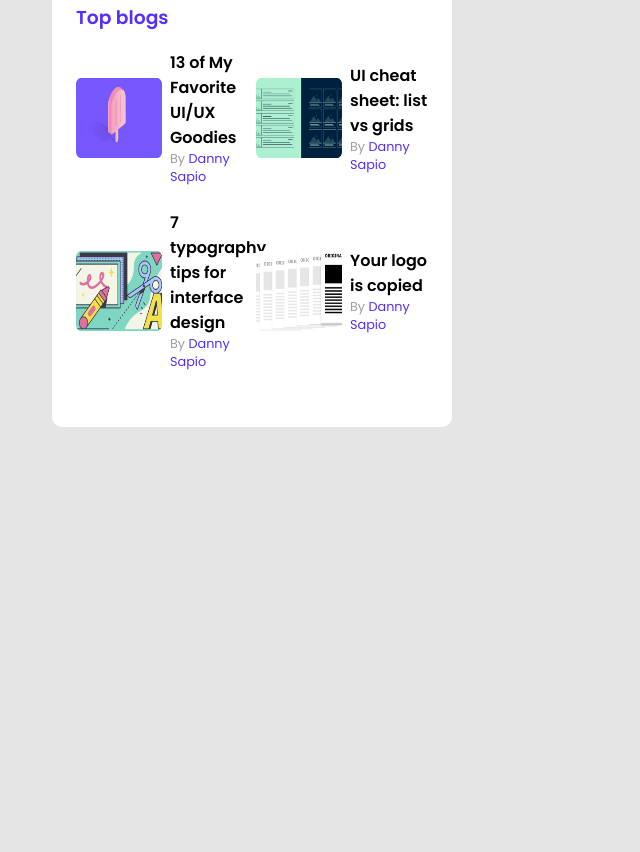
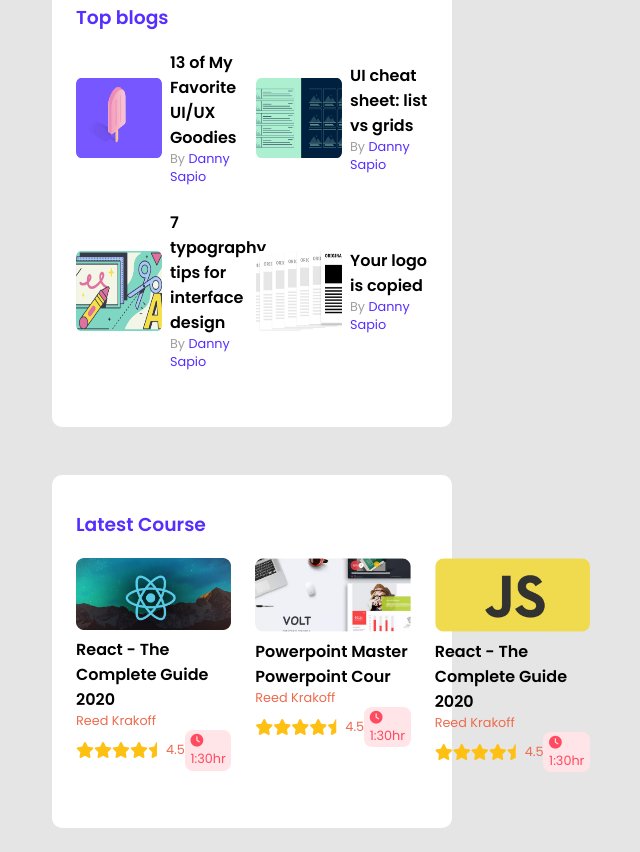
Before and after one commit to Asif419/leader-board, a plain HTML site: page index.html in a window 1280 px wide. Shown: the part 260-1112 px from the top of the page, without its empty margins (388-1028 px from the left). Before the commit the page ends 800 px from the top, so only its background shows below. Drawn offline with Linux system fonts and the light colour scheme.

Commit message:
latest-course complete

```diff
--- a/index.html
+++ b/index.html
@@ -114,6 +114,61 @@
                 </div>
             </div>
         </section>
+        <section class="latest-course">
+            <div class="latest-course-container">
+                <h3>Latest Course</h3>
+                <div class="courses">
+                    <div class="course">
+                        <img src="images/courses/course-1.png" alt="course-1">
+                        <h4>React - The Complete Guide 2020</h4>
+                        <p>Reed Krakoff</p>
+                        <div>
+                            <div>
+                                <i class="fa-sharp fa-solid fa-star star"></i>
+                                <i class="fa-sharp fa-solid fa-star star"></i>
+                                <i class="fa-sharp fa-solid fa-star star"></i>
+                                <i class="fa-sharp fa-solid fa-star star"></i>
+                                <i class="fa-sharp fa-solid fa-star-half star"></i>
+                            </div>
+                            <p>4.5</p>
+                            <p class="time"><i class="fa-sharp fa-solid fa-clock"></i> 1:30hr</p>
+                        </div>
+                    </div>
+                    <div class="course">
+                        <img src="images/courses/course-2.png" alt="course-2">
+                        <h4>Powerpoint Master Powerpoint Cour</h4>
+                        <p>Reed Krakoff</p>
+                        <div>
+                            <div>
+                                <i class="fa-sharp fa-solid fa-star star"></i>
+                                <i class="fa-sharp fa-solid fa-star star"></i>
+                                <i class="fa-sharp fa-solid fa-star star"></i>
+                                <i class="fa-sharp fa-solid fa-star star"></i>
+                                <i class="fa-sharp fa-solid fa-star-half star"></i>
+                            </div>
+                            <p>4.5</p>
+                            <p class="time"><i class="fa-sharp fa-solid fa-clock"></i> 1:30hr</p>
+                        </div>
+                    </div>
+                    <div class="course">
+                        <img src="images/courses/course-3.png" alt="course-3">
+                        <h4>React - The Complete Guide 2020</h4>
+                        <p>Reed Krakoff</p>
+                        <div>
+                            <div>
+                                <i class="fa-sharp fa-solid fa-star star"></i>
+                                <i class="fa-sharp fa-solid fa-star star"></i>
+                                <i class="fa-sharp fa-solid fa-star star"></i>
+                                <i class="fa-sharp fa-solid fa-star star"></i>
+                                <i class="fa-sharp fa-solid fa-star-half star"></i>
+                            </div>
+                            <p>4.5</p>
+                            <p class="time"><i class="fa-sharp fa-solid fa-clock"></i> 1:30hr</p>
+                        </div>
+                    </div>
+                </div>
+            </div>
+        </section>
     </main>
     <!-- main end -->
 
--- a/styles/styles.css
+++ b/styles/styles.css
@@ -137,8 +137,78 @@
     gap: 1vh;
 }
 
+/* latest-courses section */
+.latest-course {
+    padding: 3vh 55vh;
+    border-radius: 5px;
+}
+
+.latest-course-container {
+    background: #FFFFFF;
+    padding: 2vh 3vh 7vh 3vh;
+    border-radius: 10px;
+}
+
+.latest-course-container h3 {
+    color: var(--main-bg-color);
+}
+
+.courses {
+    display: grid;
+    grid-template-columns: repeat(3, 1fr);
+    gap: 3vh;
+}
+
+.courses h4, p {
+    margin: 0;
+    padding: 0;
+}
+
+.course div {
+    display: flex;
+    justify-content: space-between;
+    align-items: center;
+}
+
+
+.courses p {
+    font-size: 0.8rem;
+    color: #ED6B4F;
+}
+
+.course .star {
+    color: #FFC014;;
+}
+
+.course img {
+    width: 100%;
+}
+
+.course .time {
+    background-color: #FFE4E8;
+    color: #FF4A60;
+    padding: 0.3vh 0.7vh;
+    border-radius: 1vh;
+
+}
+
 /* media query */
 @media only screen and (max-width: 576px) {
+
+
+    /* header section */
+    .nav-container {
+        padding: 2vh;
+    }
+
+    .nav-logo img {
+        width: 20%;
+    }
+
+    .nav-bar {
+        gap: 1vh;
+    }
+
 
     /* top section */
     .top {
@@ -147,13 +217,17 @@
     }
 
     .player {
-        grid-template-columns: repeat(1, 1fr);
+        grid-template-columns: repeat(2, 1fr);
         gap: 3vh;
     }
 
     .player div {
         justify-content: center;
         gap: 2vh;
+    }
+
+    .player img {
+        width: 30%;
     }
 
     .blog {
@@ -170,16 +244,18 @@
         width: 70%;
         height: 70%;
     }
-    /* header section */
-    .nav-container {
+
+    /* latest-course section */
+    .latest-course {
         padding: 2vh;
+        border-radius: 5px;
     }
-
-    .nav-logo img {
-        width: 20%;
+    .courses {
+        grid-template-columns: repeat(1, 1fr);
+        gap: 3vh;
     }
-
-    .nav-bar {
+    .course div {
+        justify-content: start;
         gap: 1vh;
     }
 
```
